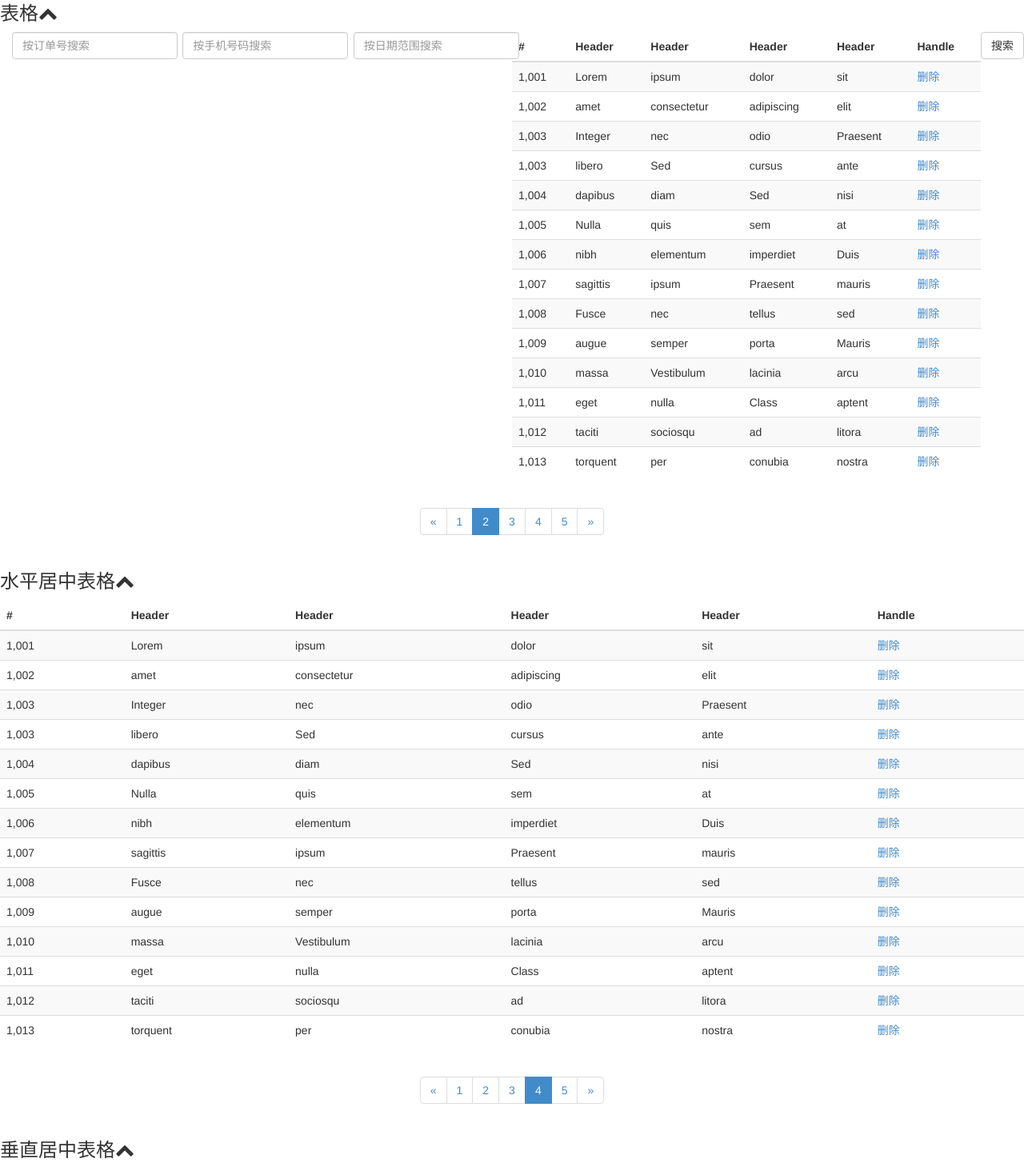
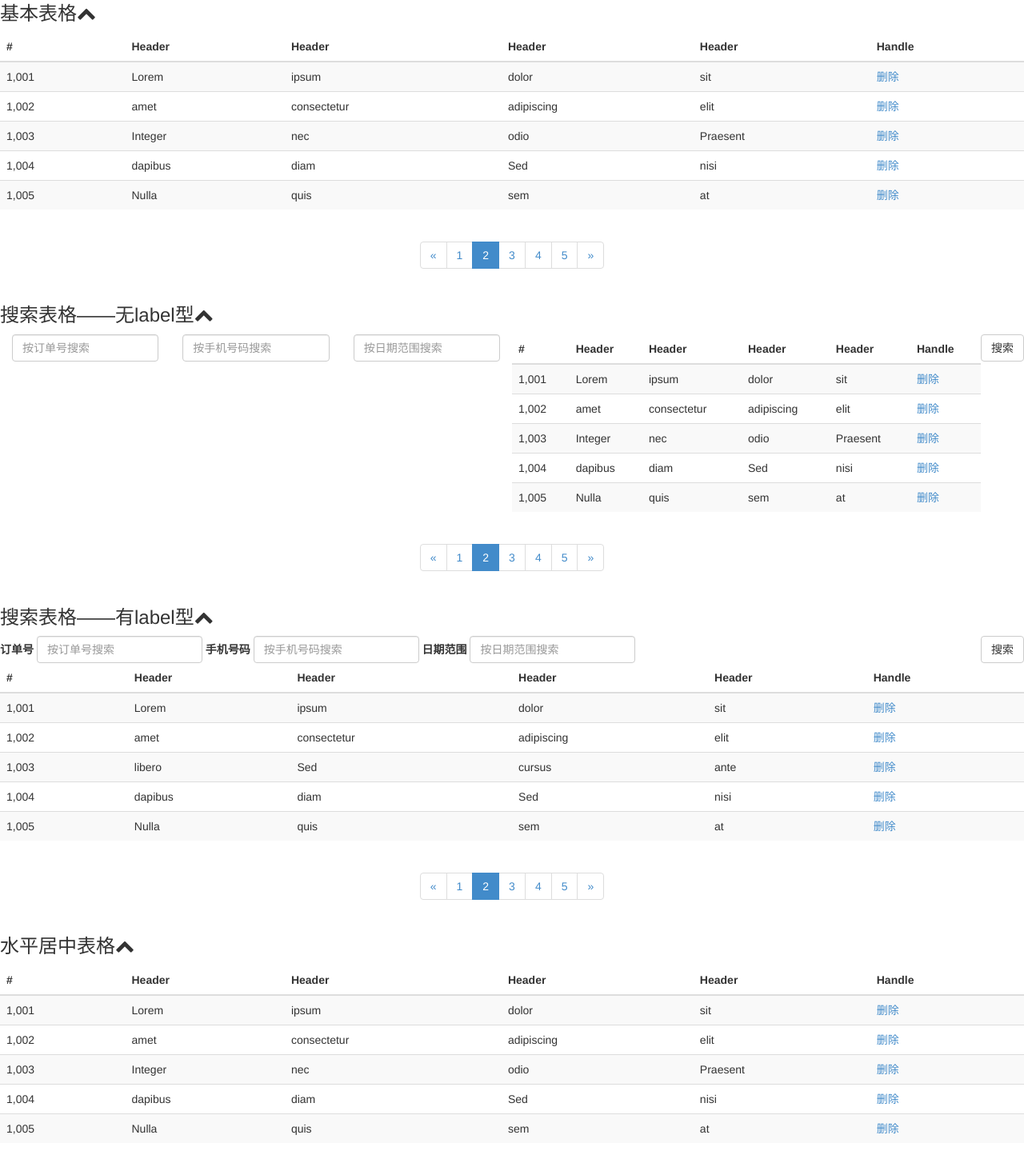
Before and after one commit to ZerothDream/Simple-Admin-Template, a website with bundled scripts: page src/table.html in a window 1280 px wide. Shown: the part 402-1856 px from the top of the page at 80% size. Built offline with nearby package versions, Linux system fonts and the light colour scheme.

Commit message:
2016-12-21 17:57 修改table.html，增加table样式

```diff
--- a/src/scss/common.scss
+++ b/src/scss/common.scss
@@ -648,7 +648,7 @@ input[type=checkbox] {
   }
 }
 
-/* 搜索表单样式 */
+/* 搜索表单样式（无label） */
 .form-search {
   margin-bottom: 20px;
   overflow: hidden;
@@ -675,6 +675,16 @@ input[type=checkbox] {
     margin-right: 10px;
   }
 }
-
+/* 搜索表单样式（有label） */
+.form-label-search {
+  margin-bottom: 20px;
+  .control-label {
+    margin-right: 5px;
+  }
+  .form-group {
+    margin-right: 8px;
+    margin-bottom: 8px;
+  }
+}
 
 /** ============== 网站的逻辑样式定义 ============== **/
--- a/src/table.html
+++ b/src/table.html
@@ -142,11 +142,87 @@
             </ol>
             <div class="box">
                 <div class="heading">
-                    <h3 class="title">表格<span class="box-toggle"><i class="fa fa-chevron-up"></i></span></h3>
+                    <h3 class="title">基本表格<span class="box-toggle"><i class="fa fa-chevron-up"></i></span></h3>
                 </div>
 
                 <div class="box-inner">
-                    <form class="form-inline form-search" role="form">
+                    <div class="table-responsive">
+                        <table class="table table-striped">
+                            <thead>
+                            <tr>
+                                <th>#</th>
+                                <th>Header</th>
+                                <th>Header</th>
+                                <th>Header</th>
+                                <th>Header</th>
+                                <th>Handle</th>
+                            </tr>
+                            </thead>
+                            <tbody>
+                            <tr>
+                                <td>1,001</td>
+                                <td>Lorem</td>
+                                <td>ipsum</td>
+                                <td>dolor</td>
+                                <td>sit</td>
+                                <td><a href="#" data-url="这里放一个删除链接" class="link-show-confirm">删除</a></td>
+                            </tr>
+                            <tr>
+                                <td>1,002</td>
+                                <td>amet</td>
+                                <td>consectetur</td>
+                                <td>adipiscing</td>
+                                <td>elit</td>
+                                <td><a href="#" data-url="这里放一个删除链接" class="link-show-confirm">删除</a></td>
+                            </tr>
+                            <tr>
+                                <td>1,003</td>
+                                <td>Integer</td>
+                                <td>nec</td>
+                                <td>odio</td>
+                                <td>Praesent</td>
+                                <td><a href="#" data-url="这里放一个删除链接" class="link-show-confirm">删除</a></td>
+                            </tr>
+                            <tr>
+                                <td>1,004</td>
+                                <td>dapibus</td>
+                                <td>diam</td>
+                                <td>Sed</td>
+                                <td>nisi</td>
+                                <td><a href="#" data-url="这里放一个删除链接" class="link-show-confirm">删除</a></td>
+                            </tr>
+                            <tr>
+                                <td>1,005</td>
+                                <td>Nulla</td>
+                                <td>quis</td>
+                                <td>sem</td>
+                                <td>at</td>
+                                <td><a href="#" data-url="这里放一个删除链接" class="link-show-confirm">删除</a></td>
+                            </tr>
+                            </tbody>
+                        </table>
+                    </div>
+                    <nav class="text-center">
+                        <ul class="pagination">
+                            <li><a href="#">&laquo;</a></li>
+                            <li><a href="#">1</a></li>
+                            <li class="active"><a href="#">2</a></li>
+                            <li><a href="#">3</a></li>
+                            <li><a href="#">4</a></li>
+                            <li><a href="#">5</a></li>
+                            <li><a href="#">&raquo;</a></li>
+                        </ul>
+                    </nav>
+                </div>
+            </div>
+
+            <div class="box">
+                <div class="heading">
+                    <h3 class="title">搜索表格——无label型<span class="box-toggle"><i class="fa fa-chevron-up"></i></span></h3>
+                </div>
+
+                <div class="box-inner">
+                    <form class="form-search" role="form">
                         <div class="col-md-2 col-sm-4 col-xs-12">
                             <div class="form-group">
                                 <label class="sr-only">订单号</label>
@@ -207,6 +283,91 @@
                                 <td><a href="#" data-url="这里放一个删除链接" class="link-show-confirm">删除</a></td>
                             </tr>
                             <tr>
+                                <td>1,004</td>
+                                <td>dapibus</td>
+                                <td>diam</td>
+                                <td>Sed</td>
+                                <td>nisi</td>
+                                <td><a href="#" data-url="这里放一个删除链接" class="link-show-confirm">删除</a></td>
+                            </tr>
+                            <tr>
+                                <td>1,005</td>
+                                <td>Nulla</td>
+                                <td>quis</td>
+                                <td>sem</td>
+                                <td>at</td>
+                                <td><a href="#" data-url="这里放一个删除链接" class="link-show-confirm">删除</a></td>
+                            </tr>
+                            </tbody>
+                        </table>
+                    </div>
+                    <nav class="text-center">
+                        <ul class="pagination">
+                            <li><a href="#">&laquo;</a></li>
+                            <li><a href="#">1</a></li>
+                            <li class="active"><a href="#">2</a></li>
+                            <li><a href="#">3</a></li>
+                            <li><a href="#">4</a></li>
+                            <li><a href="#">5</a></li>
+                            <li><a href="#">&raquo;</a></li>
+                        </ul>
+                    </nav>
+                </div>
+            </div>
+
+            <div class="box">
+                <div class="heading">
+                    <h3 class="title">搜索表格——有label型<span class="box-toggle"><i class="fa fa-chevron-up"></i></span></h3>
+                </div>
+
+                <div class="box-inner">
+                    <form class="form-inline form-label-search" role="form">
+                        <div class="form-group">
+                            <label class="control-label">订单号</label>
+                            <input type="text" class="form-control" placeholder="按订单号搜索">
+                        </div>
+                        <div class="form-group">
+                            <label class="control-label">手机号码</label>
+                            <input type="text" class="form-control" placeholder="按手机号码搜索">
+                        </div>
+                        <div class="form-group">
+                            <label class="control-label">日期范围</label>
+                            <input type="text" class="form-control input-daterange" placeholder="按日期范围搜索">
+                        </div>
+
+                        <button type="submit" class="btn btn-default pull-right btn-search">搜索</button>
+                    </form>
+
+                    <div class="table-responsive">
+                        <table class="table table-striped">
+                            <thead>
+                            <tr>
+                                <th>#</th>
+                                <th>Header</th>
+                                <th>Header</th>
+                                <th>Header</th>
+                                <th>Header</th>
+                                <th>Handle</th>
+                            </tr>
+                            </thead>
+                            <tbody>
+                            <tr>
+                                <td>1,001</td>
+                                <td>Lorem</td>
+                                <td>ipsum</td>
+                                <td>dolor</td>
+                                <td>sit</td>
+                                <td><a href="#" data-url="这里放一个删除链接" class="link-show-confirm">删除</a></td>
+                            </tr>
+                            <tr>
+                                <td>1,002</td>
+                                <td>amet</td>
+                                <td>consectetur</td>
+                                <td>adipiscing</td>
+                                <td>elit</td>
+                                <td><a href="#" data-url="这里放一个删除链接" class="link-show-confirm">删除</a></td>
+                            </tr>
+                            <tr>
                                 <td>1,003</td>
                                 <td>libero</td>
                                 <td>Sed</td>
@@ -228,70 +389,6 @@
                                 <td>quis</td>
                                 <td>sem</td>
                                 <td>at</td>
-                                <td><a href="#" data-url="这里放一个删除链接" class="link-show-confirm">删除</a></td>
-                            </tr>
-                            <tr>
-                                <td>1,006</td>
-                                <td>nibh</td>
-                                <td>elementum</td>
-                                <td>imperdiet</td>
-                                <td>Duis</td>
-                                <td><a href="#" data-url="这里放一个删除链接" class="link-show-confirm">删除</a></td>
-                            </tr>
-                            <tr>
-                                <td>1,007</td>
-                                <td>sagittis</td>
-                                <td>ipsum</td>
-                                <td>Praesent</td>
-                                <td>mauris</td>
-                                <td><a href="#" data-url="这里放一个删除链接" class="link-show-confirm">删除</a></td>
-                            </tr>
-                            <tr>
-                                <td>1,008</td>
-                                <td>Fusce</td>
-                                <td>nec</td>
-                                <td>tellus</td>
-                                <td>sed</td>
-                                <td><a href="#" data-url="这里放一个删除链接" class="link-show-confirm">删除</a></td>
-                            </tr>
-                            <tr>
-                                <td>1,009</td>
-                                <td>augue</td>
-                                <td>semper</td>
-                                <td>porta</td>
-                                <td>Mauris</td>
-                                <td><a href="#" data-url="这里放一个删除链接" class="link-show-confirm">删除</a></td>
-                            </tr>
-                            <tr>
-                                <td>1,010</td>
-                                <td>massa</td>
-                                <td>Vestibulum</td>
-                                <td>lacinia</td>
-                                <td>arcu</td>
-                                <td><a href="#" data-url="这里放一个删除链接" class="link-show-confirm">删除</a></td>
-                            </tr>
-                            <tr>
-                                <td>1,011</td>
-                                <td>eget</td>
-                                <td>nulla</td>
-                                <td>Class</td>
-                                <td>aptent</td>
-                                <td><a href="#" data-url="这里放一个删除链接" class="link-show-confirm">删除</a></td>
-                            </tr>
-                            <tr>
-                                <td>1,012</td>
-                                <td>taciti</td>
-                                <td>sociosqu</td>
-                                <td>ad</td>
-                                <td>litora</td>
-                                <td><a href="#" data-url="这里放一个删除链接" class="link-show-confirm">删除</a></td>
-                            </tr>
-                            <tr>
-                                <td>1,013</td>
-                                <td>torquent</td>
-                                <td>per</td>
-                                <td>conubia</td>
-                                <td>nostra</td>
                                 <td><a href="#" data-url="这里放一个删除链接" class="link-show-confirm">删除</a></td>
                             </tr>
                             </tbody>
@@ -355,14 +452,6 @@
                                 <td><a href="#" data-url="这里放一个删除链接" class="link-show-confirm">删除</a></td>
                             </tr>
                             <tr>
-                                <td>1,003</td>
-                                <td>libero</td>
-                                <td>Sed</td>
-                                <td>cursus</td>
-                                <td>ante</td>
-                                <td><a href="#" data-url="这里放一个删除链接" class="link-show-confirm">删除</a></td>
-                            </tr>
-                            <tr>
                                 <td>1,004</td>
                                 <td>dapibus</td>
                                 <td>diam</td>
@@ -376,70 +465,6 @@
                                 <td>quis</td>
                                 <td>sem</td>
                                 <td>at</td>
-                                <td><a href="#" data-url="这里放一个删除链接" class="link-show-confirm">删除</a></td>
-                            </tr>
-                            <tr>
-                                <td>1,006</td>
-                                <td>nibh</td>
-                                <td>elementum</td>
-                                <td>imperdiet</td>
-                                <td>Duis</td>
-                                <td><a href="#" data-url="这里放一个删除链接" class="link-show-confirm">删除</a></td>
-                            </tr>
-                            <tr>
-                                <td>1,007</td>
-                                <td>sagittis</td>
-                                <td>ipsum</td>
-                                <td>Praesent</td>
-                                <td>mauris</td>
-                                <td><a href="#" data-url="这里放一个删除链接" class="link-show-confirm">删除</a></td>
-                            </tr>
-                            <tr>
-                                <td>1,008</td>
-                                <td>Fusce</td>
-                                <td>nec</td>
-                                <td>tellus</td>
-                                <td>sed</td>
-                                <td><a href="#" data-url="这里放一个删除链接" class="link-show-confirm">删除</a></td>
-                            </tr>
-                            <tr>
-                                <td>1,009</td>
-                                <td>augue</td>
-                                <td>semper</td>
-                                <td>porta</td>
-                                <td>Mauris</td>
-                                <td><a href="#" data-url="这里放一个删除链接" class="link-show-confirm">删除</a></td>
-                            </tr>
-                            <tr>
-                                <td>1,010</td>
-                                <td>massa</td>
-                                <td>Vestibulum</td>
-                                <td>lacinia</td>
-                                <td>arcu</td>
-                                <td><a href="#" data-url="这里放一个删除链接" class="link-show-confirm">删除</a></td>
-                            </tr>
-                            <tr>
-                                <td>1,011</td>
-                                <td>eget</td>
-                                <td>nulla</td>
-                                <td>Class</td>
-                                <td>aptent</td>
-                                <td><a href="#" data-url="这里放一个删除链接" class="link-show-confirm">删除</a></td>
-                            </tr>
-                            <tr>
-                                <td>1,012</td>
-                                <td>taciti</td>
-                                <td>sociosqu</td>
-                                <td>ad</td>
-                                <td>litora</td>
-                                <td><a href="#" data-url="这里放一个删除链接" class="link-show-confirm">删除</a></td>
-                            </tr>
-                            <tr>
-                                <td>1,013</td>
-                                <td>torquent</td>
-                                <td>per</td>
-                                <td>conubia</td>
-                                <td>nostra</td>
                                 <td><a href="#" data-url="这里放一个删除链接" class="link-show-confirm">删除</a></td>
                             </tr>
                             </tbody>
@@ -538,70 +563,6 @@
                                 <td>at</td>
                                 <td><a href="#" data-url="这里放一个删除链接" class="link-show-confirm">删除</a></td>
                             </tr>
-                            <tr>
-                                <td>1,006</td>
-                                <td>nibh</td>
-                                <td>elementum</td>
-                                <td>imperdiet</td>
-                                <td>Duis</td>
-                                <td><a href="#" data-url="这里放一个删除链接" class="link-show-confirm">删除</a></td>
-                            </tr>
-                            <tr>
-                                <td>1,007</td>
-                                <td>sagittis</td>
-                                <td>ipsum</td>
-                                <td>Praesent</td>
-                                <td>mauris</td>
-                                <td><a href="#" data-url="这里放一个删除链接" class="link-show-confirm">删除</a></td>
-                            </tr>
-                            <tr>
-                                <td>1,008</td>
-                                <td>Fusce</td>
-                                <td>nec</td>
-                                <td>tellus</td>
-                                <td>sed</td>
-                                <td><a href="#" data-url="这里放一个删除链接" class="link-show-confirm">删除</a></td>
-                            </tr>
-                            <tr>
-                                <td>1,009</td>
-                                <td>augue</td>
-                                <td>semper</td>
-                                <td>porta</td>
-                                <td>Mauris</td>
-                                <td><a href="#" data-url="这里放一个删除链接" class="link-show-confirm">删除</a></td>
-                            </tr>
-                            <tr>
-                                <td>1,010</td>
-                                <td>massa</td>
-                                <td>Vestibulum</td>
-                                <td>lacinia</td>
-                                <td>arcu</td>
-                                <td><a href="#" data-url="这里放一个删除链接" class="link-show-confirm">删除</a></td>
-                            </tr>
-                            <tr>
-                                <td>1,011</td>
-                                <td>eget</td>
-                                <td>nulla</td>
-                                <td>Class</td>
-                                <td>aptent</td>
-                                <td><a href="#" data-url="这里放一个删除链接" class="link-show-confirm">删除</a></td>
-                            </tr>
-                            <tr>
-                                <td>1,012</td>
-                                <td>taciti</td>
-                                <td>sociosqu</td>
-                                <td>ad</td>
-                                <td>litora</td>
-                                <td><a href="#" data-url="这里放一个删除链接" class="link-show-confirm">删除</a></td>
-                            </tr>
-                            <tr>
-                                <td>1,013</td>
-                                <td>torquent</td>
-                                <td>per</td>
-                                <td>conubia</td>
-                                <td>nostra</td>
-                                <td><a href="#" data-url="这里放一个删除链接" class="link-show-confirm">删除</a></td>
-                            </tr>
                             </tbody>
                         </table>
                     </div>
```
Also changed, not shown: dist/css/common.css, dist/css/common.min.css, dist/table.html.
